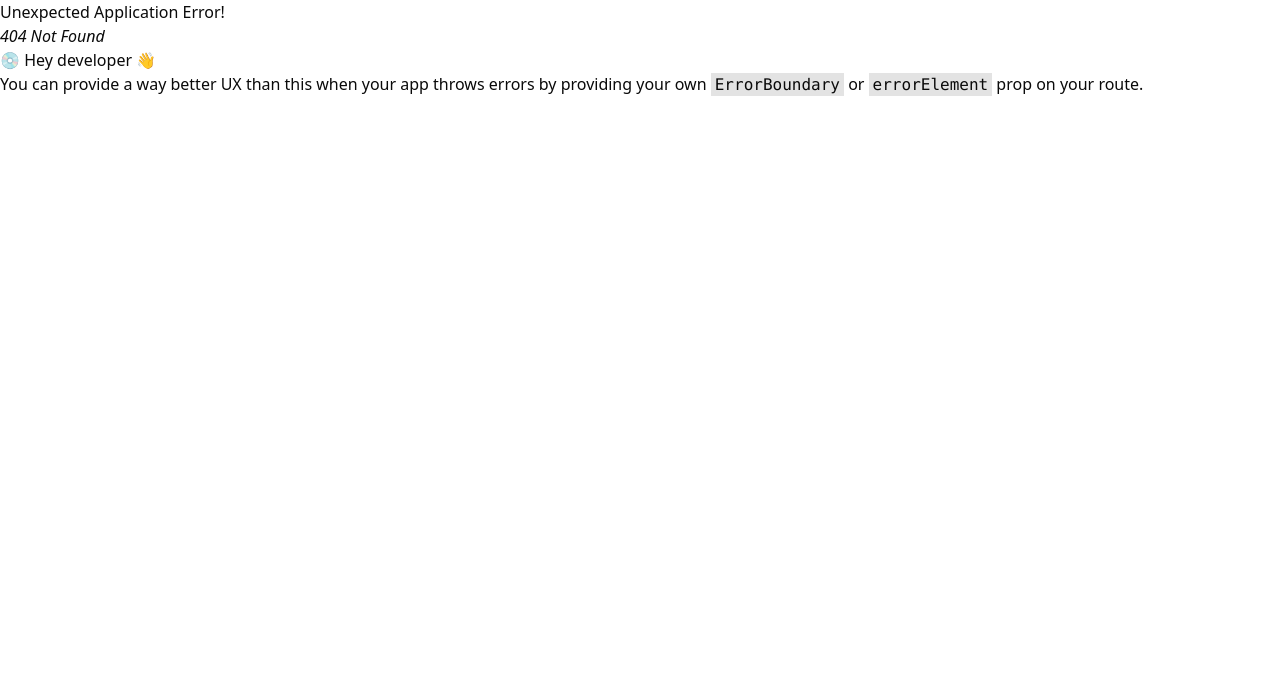
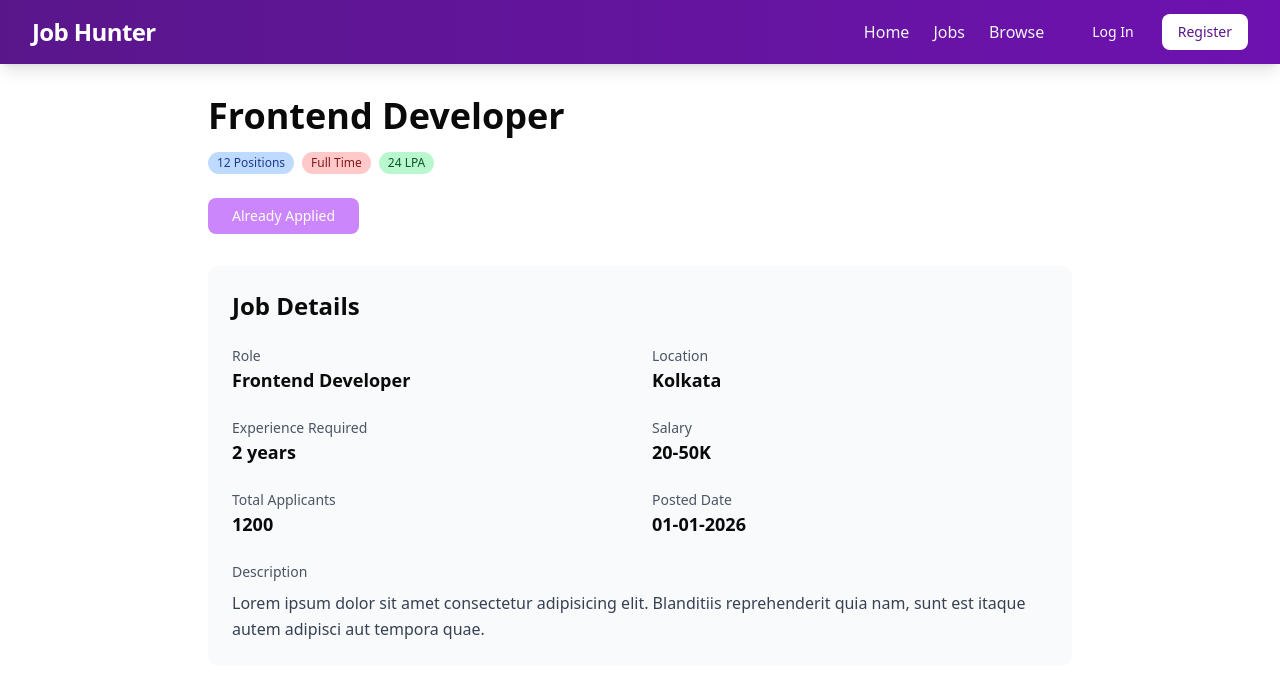
Before and after one commit to soumilidas03/job-Portal, a React (Vite) app in the folder client/: page /description/1 in a window 1280 px wide. Before the commit this address had no page. Shown: the top 678 px of the page. Built offline with nearby package versions, Linux system fonts and the light colour scheme.

Commit message:
Add description page

```diff
--- a/client/src/App.jsx
+++ b/client/src/App.jsx
@@ -6,12 +6,14 @@ import Home from "./components/Home";
 import Jobs from "./components/Jobs";
 import Browse from "./components/Browse";
 import Profile from "./components/Profile";
+import JobDescription from "./components/JobDescription";
 
 const appRouter = createBrowserRouter([
   { path: "/", element: <Home /> },
   { path: "/register", element: <Register /> },
   { path: "/login", element: <Login /> },
   { path: "/jobs", element: <Jobs /> },
+  { path: "/description/:id", element:<JobDescription/>},
   { path: "/browse", element: <Browse /> },
   { path: "/profile", element: <Profile /> },
 ]);
--- a/client/src/components/Job.jsx
+++ b/client/src/components/Job.jsx
@@ -2,8 +2,11 @@ import { Button } from "./ui/button";
 import { Bookmark } from "lucide-react";
 import { Avatar, AvatarImage } from "./ui/avatar";
 import { Badge } from "./ui/badge";
+import { useNavigate } from "react-router-dom";
 
 const Job = () => {
+  const navigate=useNavigate();
+  const jobId="ghjsckl1234dsbakj"
   return (
     <div className="bg-white rounded-lg shadow-lg p-6 hover:shadow-xl transition-shadow duration-300">
       {/* Header */}
@@ -56,7 +59,10 @@ const Job = () => {
 
       {/* Buttons */}
       <div className="flex gap-3">
-        <Button className="flex-1 bg-purple-600 hover:bg-purple-700">
+        <Button
+          onClick={() => navigate(`/description/${jobId}`)}
+          className="flex-1 bg-purple-600 hover:bg-purple-700"
+        >
           Details
         </Button>
         <Button variant="outline" className="flex-1">
--- /dev/null
+++ b/client/src/components/JobDescription.jsx
@@ -0,0 +1,82 @@
+import { Badge } from "./ui/badge";
+import { Button } from "./ui/button";
+import Navbar from "./shared/Navbar";
+
+const JobDescription = () => {
+  const isApplied = true;
+  return (
+    <div>
+      <Navbar />
+      <div className="max-w-4xl mx-auto px-4 py-8">
+        <h1 className="text-4xl font-bold mb-4">Frontend Developer</h1>
+
+        <div className="flex flex-wrap gap-2 mb-6">
+          <Badge className="text-blue-900 bg-blue-200" variant="secondary">
+            12 Positions
+          </Badge>
+          <Badge className="text-red-900 bg-red-200" variant="secondary">
+            Full Time
+          </Badge>
+          <Badge className="text-green-900 bg-green-200" variant="secondary">
+            24 LPA
+          </Badge>
+        </div>
+
+        <Button
+          disabled={isApplied}
+          className="mb-8 bg-purple-600 hover:bg-purple-700 text-white px-6 py-2"
+        >
+          {isApplied ? "Already Applied" : "Apply now"}
+        </Button>
+
+        <div className="bg-gray-50 p-6 rounded-lg">
+          <h2 className="text-2xl font-semibold mb-6">Job Details</h2>
+
+          <div className="grid grid-cols-1 md:grid-cols-2 gap-6">
+            <div>
+              <p className="text-gray-600 text-sm font-medium">Role</p>
+              <p className="text-lg font-semibold">Frontend Developer</p>
+            </div>
+            <div>
+              <p className="text-gray-600 text-sm font-medium">Location</p>
+              <p className="text-lg font-semibold">Kolkata</p>
+            </div>
+            <div>
+              <p className="text-gray-600 text-sm font-medium">
+                Experience Required
+              </p>
+              <p className="text-lg font-semibold">2 years</p>
+            </div>
+            <div>
+              <p className="text-gray-600 text-sm font-medium">Salary</p>
+              <p className="text-lg font-semibold">20-50K</p>
+            </div>
+            <div>
+              <p className="text-gray-600 text-sm font-medium">
+                Total Applicants
+              </p>
+              <p className="text-lg font-semibold">1200</p>
+            </div>
+            <div>
+              <p className="text-gray-600 text-sm font-medium">Posted Date</p>
+              <p className="text-lg font-semibold">01-01-2026</p>
+            </div>
+          </div>
+
+          <div className="mt-6">
+            <p className="text-gray-600 text-sm font-medium mb-2">
+              Description
+            </p>
+            <p className="text-gray-700 leading-relaxed">
+              Lorem ipsum dolor sit amet consectetur adipisicing elit.
+              Blanditiis reprehenderit quia nam, sunt est itaque autem adipisci
+              aut tempora quae.
+            </p>
+          </div>
+        </div>
+      </div>
+    </div>
+  );
+};
+
+export default JobDescription;
```
